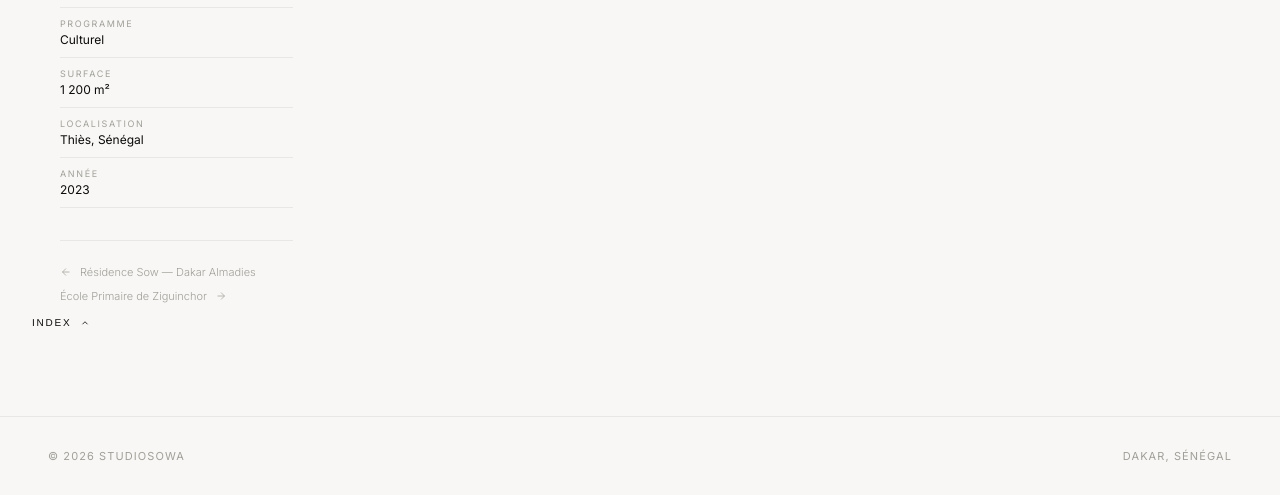
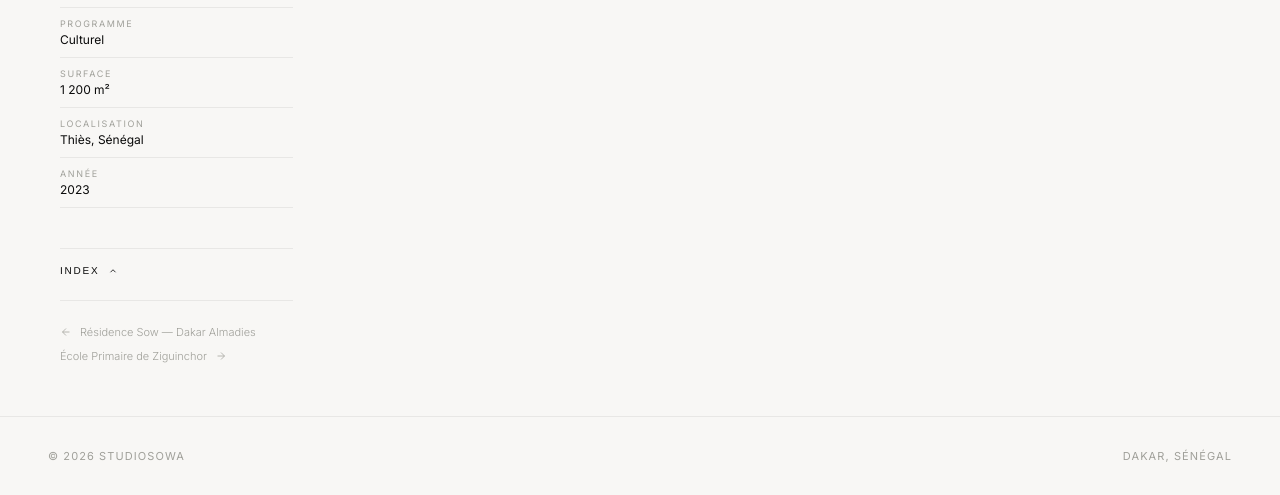
Before and after one commit to pacadiit/studiosowa, a Flask app: a page that uses templates/project.html in a window 1280 px wide. Shown: the part 444-939 px from the top of the page. Run offline with Flask 3, Linux system fonts and the light colour scheme; data comes from the database, SQL or seed files in the repository; data that the repository does not hold is empty.

Commit message:
feat: index projets inline dans colonne info projet

```diff
--- a/static/css/main.css
+++ b/static/css/main.css
@@ -175,6 +175,49 @@ nav#nav {
 .nav-links a:hover::after,
 .nav-links a.active::after { transform: scaleX(1); }
 
+/* ── Index projets inline (dans colonne info projet) ── */
+.proj-inline-index {
+  margin-top: 8px;
+  margin-bottom: 8px;
+  border-top: 1px solid var(--gray-light);
+}
+
+.proj-inline-index__trigger {
+  display: flex;
+  align-items: center;
+  gap: 8px;
+  font-size: 10px;
+  font-weight: 400;
+  letter-spacing: 0.18em;
+  text-transform: uppercase;
+  color: var(--black);
+  background: none;
+  border: none;
+  font-family: var(--font-sans);
+  cursor: pointer;
+  padding: 16px 0;
+  width: 100%;
+  text-align: left;
+  transition: opacity 0.2s;
+}
+.proj-inline-index__trigger:hover { opacity: 0.6; }
+.proj-inline-index__trigger svg { transition: transform 0.3s var(--ease-out); }
+.proj-inline-index.open .proj-inline-index__trigger svg { transform: rotate(180deg); }
+
+.proj-inline-index__list {
+  list-style: none;
+  max-height: 0;
+  overflow: hidden;
+  transition: max-height 0.4s var(--ease-out);
+}
+.proj-inline-index.open .proj-inline-index__list {
+  max-height: 600px;
+}
+.proj-inline-index .proj-index__item {
+  padding: 8px 0;
+  border-bottom: 1px solid var(--gray-light);
+}
+
 /* ── Index projets — fixe bas gauche ── */
 .proj-index {
   position: fixed;
--- a/templates/project.html
+++ b/templates/project.html
@@ -6,6 +6,8 @@
 {% block og_description %}{% if lang == 'fr' %}{{ project.description_fr | truncate(160, True, '…') if project.description_fr else project.location }}{% else %}{{ project.description_en | truncate(160, True, '…') if project.description_en else project.location }}{% endif %}{% endblock %}
 {% block og_image %}{% if project.featured_image %}{{ image_url(project.featured_image) }}{% else %}{{ request.host_url }}static/img/og-default.jpg{% endif %}{% endblock %}
 {% block meta_description %}{{ project.description_fr | truncate(160, True, '…') if lang == 'fr' and project.description_fr else project.description_en | truncate(160, True, '…') if project.description_en else project.title_fr }}{% endblock %}
+
+{% block extra_head %}<style>body { --hide-proj-index: 1; } .proj-index { display: none !important; }</style>{% endblock %}
 
 {% block content %}
 <main class="proj-page" role="main">
@@ -84,6 +86,32 @@
         {% endif %}
       </div>
 
+
+      <!-- Index projets inline -->
+      {% if nav_projects %}
+      <div class="proj-inline-index" id="projInlineIndex">
+        <button class="proj-inline-index__trigger" id="projInlineBtn">
+          <span>INDEX</span>
+          <svg width="10" height="10" viewBox="0 0 24 24" fill="none" stroke="currentColor" stroke-width="2">
+            <path d="M18 15l-6-6-6 6"/>
+          </svg>
+        </button>
+        <ul class="proj-inline-index__list" id="projInlineList">
+          {% for p in nav_projects %}
+          <li>
+            <a href="{{ url_for('project_detail', slug=p.slug) }}"
+               class="proj-index__item {% if request.view_args.get('slug') == p.slug %}proj-index__item--active{% endif %}">
+              <span class="proj-index__num">{{ '%02d'|format(loop.index) }}</span>
+              <span class="proj-index__name">
+                <span class="lang-fr">{{ p.title_fr }}</span>
+                <span class="lang-en">{{ p.title_en }}</span>
+              </span>
+            </a>
+          </li>
+          {% endfor %}
+        </ul>
+      </div>
+      {% endif %}
 
       <!-- Prev / Next -->
       <nav class="proj-nav" aria-label="Navigation projets">
@@ -210,5 +238,17 @@
   </script>
   {% endif %}
 
+<script>
+// Index inline toggle
+(function() {
+  var wrap = document.getElementById('projInlineIndex');
+  var btn  = document.getElementById('projInlineBtn');
+  if (!wrap || !btn) return;
+  btn.addEventListener('click', function() {
+    wrap.classList.toggle('open');
+  });
+})();
+</script>
+
 </main>
 {% endblock %}
```
